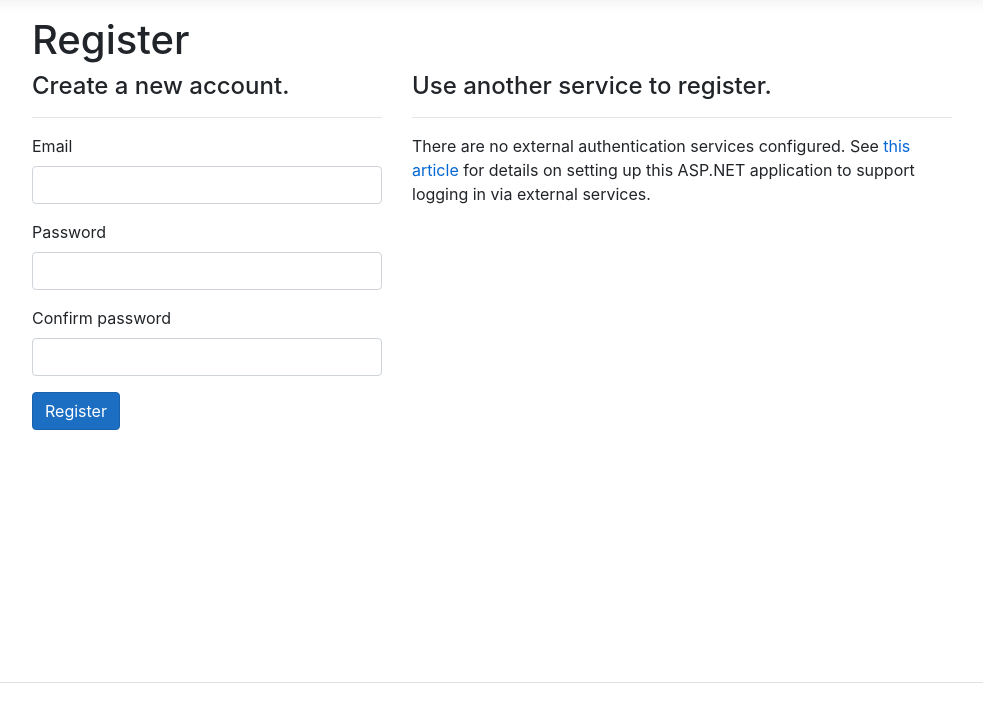
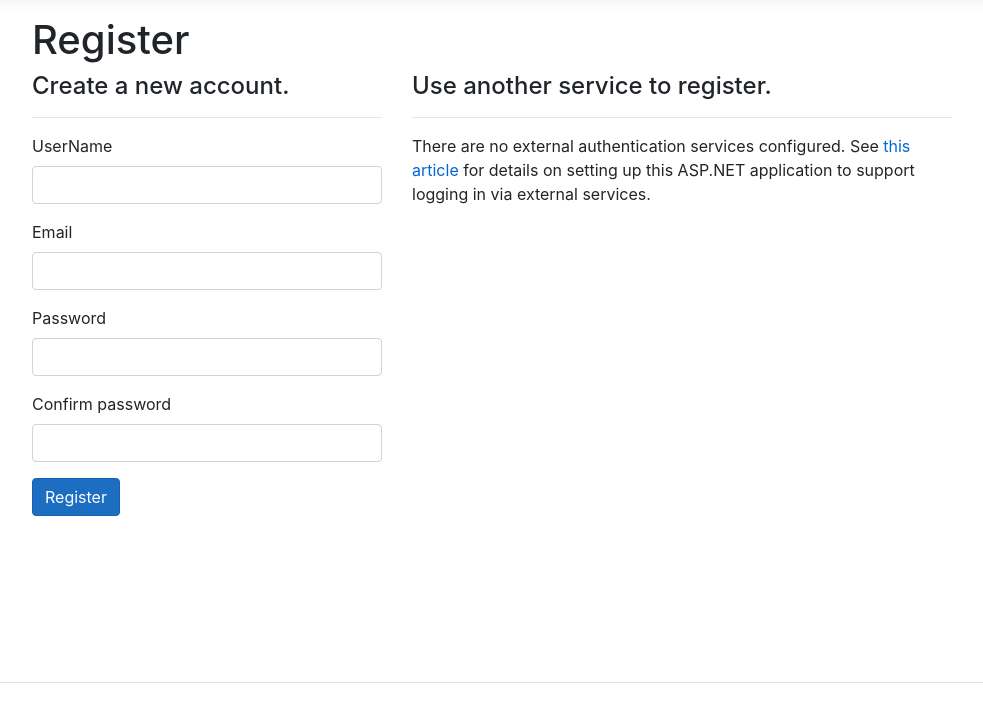
Before and after one commit to kevinhenneigh/JamAmp, an ASP.NET Core app: page /Identity/Account/Register in a window 1280 px wide. Shown: the part 57-759 px from the top of the page, without its empty margins (53-1036 px from the left). Run offline with ASP.NET Core 8, Linux system fonts and the light colour scheme; some libraries are stand-ins or nearby versions.

Commit message:
Issue#8 customize asp.net identity (#11)
* Changed required accounts and modified password requirements

* Changed Login from Email to UserName
Added UserName to Registration page

```diff
--- a/JamAmp/Areas/Identity/Pages/Account/Login.cshtml
+++ b/JamAmp/Areas/Identity/Pages/Account/Login.cshtml
@@ -14,9 +14,9 @@
                 <hr />
                 <div asp-validation-summary="All" class="text-danger"></div>
                 <div class="form-group">
-                    <label asp-for="Input.Email"></label>
-                    <input asp-for="Input.Email" class="form-control" />
-                    <span asp-validation-for="Input.Email" class="text-danger"></span>
+                    <label asp-for="Input.UserName"></label>
+                    <input asp-for="Input.UserName" class="form-control" />
+                    <span asp-validation-for="Input.UserName" class="text-danger"></span>
                 </div>
                 <div class="form-group">
                     <label asp-for="Input.Password"></label>
--- a/JamAmp/Areas/Identity/Pages/Account/Login.cshtml.cs
+++ b/JamAmp/Areas/Identity/Pages/Account/Login.cshtml.cs
@@ -43,8 +43,7 @@ namespace JamAmp.Areas.Identity.Pages.Account
         public class InputModel
         {
             [Required]
-            [EmailAddress]
-            public string Email { get; set; }
+            public string UserName { get; set; }
 
             [Required]
             [DataType(DataType.Password)]
@@ -79,7 +78,7 @@ namespace JamAmp.Areas.Identity.Pages.Account
             {
                 // This doesn't count login failures towards account lockout
                 // To enable password failures to trigger account lockout, set lockoutOnFailure: true
-                var result = await _signInManager.PasswordSignInAsync(Input.Email, Input.Password, Input.RememberMe, lockoutOnFailure: false);
+                var result = await _signInManager.PasswordSignInAsync(Input.UserName, Input.Password, Input.RememberMe, lockoutOnFailure: false);
                 if (result.Succeeded)
                 {
                     _logger.LogInformation("User logged in.");
--- a/JamAmp/Areas/Identity/Pages/Account/Register.cshtml
+++ b/JamAmp/Areas/Identity/Pages/Account/Register.cshtml
@@ -12,6 +12,11 @@
             <h4>Create a new account.</h4>
             <hr />
             <div asp-validation-summary="All" class="text-danger"></div>
+            <div class="form-group">
+                <label asp-for="Input.UserName"></label>
+                <input asp-for="Input.UserName" class="form-control" />
+                <span asp-validation-for="Input.UserName" class="text-danger"></span>
+            </div>
             <div class="form-group">
                 <label asp-for="Input.Email"></label>
                 <input asp-for="Input.Email" class="form-control" />
--- a/JamAmp/Areas/Identity/Pages/Account/Register.cshtml.cs
+++ b/JamAmp/Areas/Identity/Pages/Account/Register.cshtml.cs
@@ -56,6 +56,9 @@ namespace JamAmp.Areas.Identity.Pages.Account
             [Display(Name = "Password")]
             public string Password { get; set; }
 
+            [Required]
+            public string UserName { get; set; }
+
             [DataType(DataType.Password)]
             [Display(Name = "Confirm password")]
             [Compare("Password", ErrorMessage = "The password and confirmation password do not match.")]
@@ -74,7 +77,7 @@ namespace JamAmp.Areas.Identity.Pages.Account
             ExternalLogins = (await _signInManager.GetExternalAuthenticationSchemesAsync()).ToList();
             if (ModelState.IsValid)
             {
-                var user = new IdentityUser { UserName = Input.Email, Email = Input.Email };
+                var user = new IdentityUser { UserName = Input.UserName, Email = Input.Email };
                 var result = await _userManager.CreateAsync(user, Input.Password);
                 if (result.Succeeded)
                 {
--- a/JamAmp/Models/IdentityHelper.cs
+++ b/JamAmp/Models/IdentityHelper.cs
@@ -20,6 +20,10 @@ namespace JamAmp.Models
             options.Password.RequireUppercase = false;
             options.Password.RequiredLength = 8;
             options.Password.RequireNonAlphanumeric = false;
+
+            // Set lockout
+            options.Lockout.MaxFailedAccessAttempts = 8;
+            options.Lockout.DefaultLockoutTimeSpan = TimeSpan.FromMinutes(8);
         }
     }
 }
--- a/JamAmp/Startup.cs
+++ b/JamAmp/Startup.cs
@@ -30,12 +30,11 @@ namespace JamAmp
         {
             services.AddDbContext<JamAmpDbContext>(options =>
             options.UseSqlServer(Configuration.GetConnectionString("DefaultConnection")));
-            services.AddDefaultIdentity<IdentityUser>(IdentityHelper.SetIdentityOptions).AddEntityFrameworkStores<JamAmpDbContext>();
+            services.AddDefaultIdentity<IdentityUser>(IdentityHelper.SetIdentityOptions)
+                .AddEntityFrameworkStores<JamAmpDbContext>();
             services.AddControllersWithViews();
             services.AddRazorPages();
         }
-
-
 
         // This method gets called by the runtime. Use this method to configure the HTTP request pipeline.
         public void Configure(IApplicationBuilder app, IWebHostEnvironment env)
```
